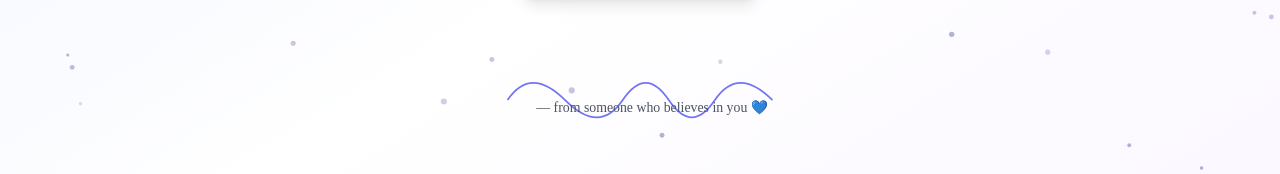
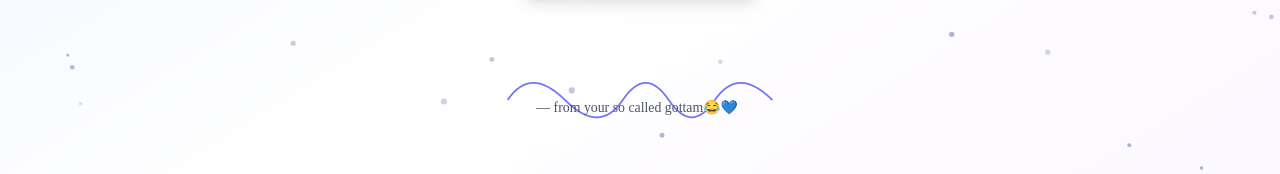
Before and after one commit to Dheeraj-Royal/sai-priya-portfolio, a React (Vite) app: page /surprise in a window 1280 px wide. Shown: the part 457-631 px from the top of the page. Built offline with nearby package versions, Linux system fonts and the light colour scheme.

Commit message:
Latest surprise update (signature)

```diff
--- a/src/pages/Surprise.jsx
+++ b/src/pages/Surprise.jsx
@@ -236,7 +236,7 @@ export default function Surprise() {
             fill={isDark ? "#d1d5db" : "#374151"}
             fontFamily="cursive"
           >
-            — from someone who believes in you 💙
+            — from your so called gottam😂💙
           </text>
         </svg>
       </motion.div>
```
